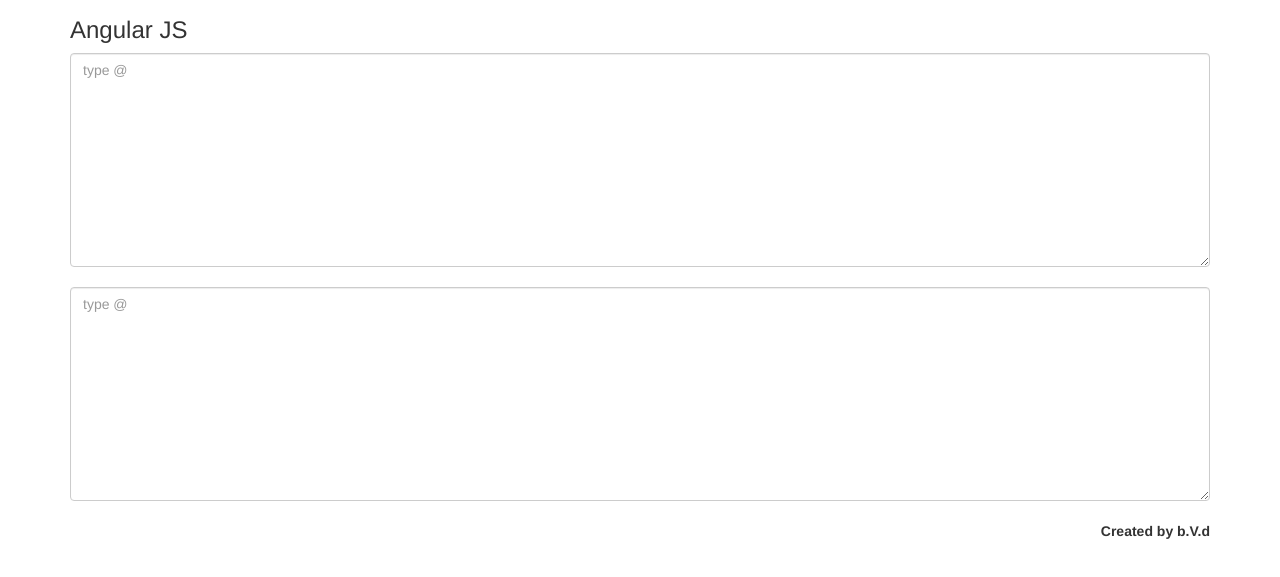
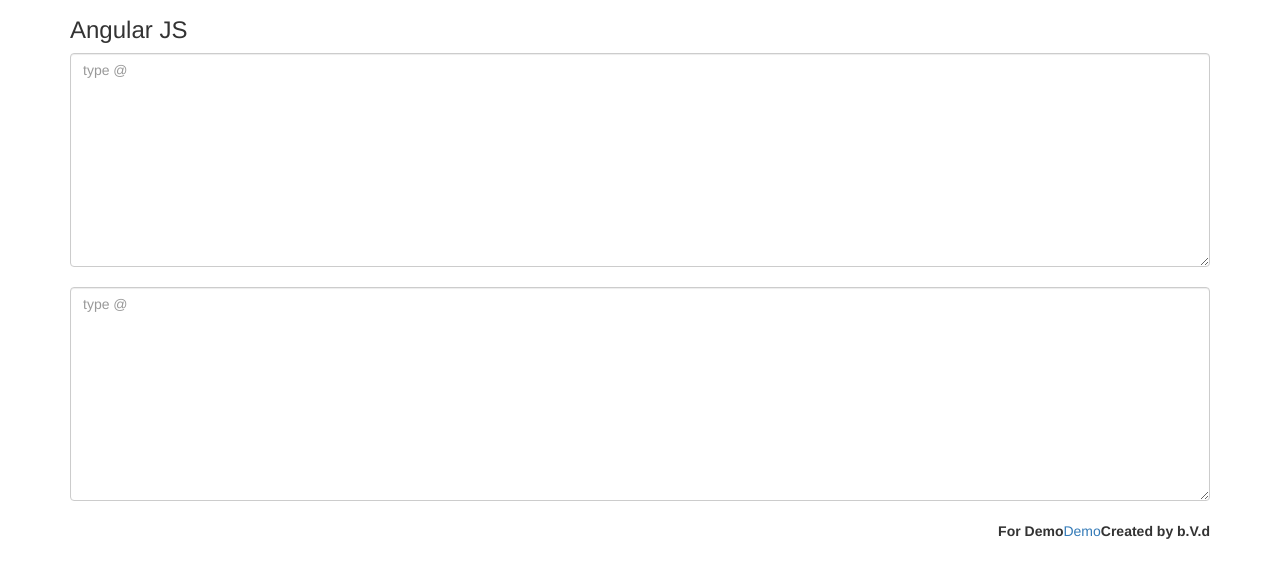
Before and after one commit to Buddhimad/MentionAngularJS, a plain HTML site: page index.html in a window 1280 px wide. Shown: the part 63-640 px from the top of the page. Drawn offline with Linux system fonts and the light colour scheme.

Commit message:
demo url saved

```diff
--- a/index.html
+++ b/index.html
@@ -19,6 +19,7 @@
                 </ul>
             </div>
             <p id="signature"><b>Created by b.V.d</b></p>
+            <p style="float:right;"><b>For Demo</b><a href="https://buddhimad.github.io/MentionAngularJS/">Demo</a></p>
         </div>
     <script src="js/jquery.min.js"></script>
     <script src="js/bootstrap.min.js"></script>
```
